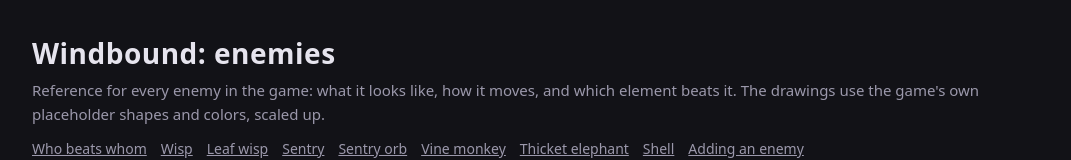
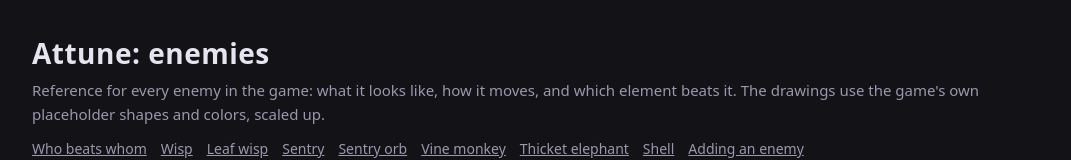
Before and after one commit to SnirNehemia/Celeste-Bender, a plain HTML site: page ENEMIES.html in a window 1280 px wide. Shown: the top 160 px of the page, without its empty margins (104-1175 px from the left). Drawn offline with Linux system fonts and the light colour scheme.

Commit message:
Rename the game from Windbound to Attune, add the hero icon
Project name, end screen, chapter labels (the Air chapter) and docs say
Attune; icon.svg (the hero and his pack) is the project icon.

Co-Authored-By: Claude Sonnet 5.5 <noreply@anthropic.com>

```diff
--- a/ENEMIES.html
+++ b/ENEMIES.html
@@ -3,9 +3,9 @@
 <head>
 <meta charset="utf-8">
 <meta name="viewport" content="width=device-width, initial-scale=1">
-<title>Windbound Enemies</title>
+<title>Attune Enemies</title>
 <!--
-  Enemy reference for Windbound. Open in any browser.
+  Enemy reference for Attune. Open in any browser.
   The drawings use the SAME placeholder shapes, sizes and colors as the game code
   (scenes/enemies/*.gd), in game pixels scaled up. When an enemy's look or rules
   change in code, update its card and its column of the table here too. The table
@@ -116,7 +116,7 @@
 <body>
 <main>
   <header>
-    <h1>Windbound: enemies</h1>
+    <h1>Attune: enemies</h1>
     <p>Reference for every enemy in the game: what it looks like, how it moves, and which element beats it. The drawings use the game's own placeholder shapes and colors, scaled up.</p>
     <nav>
       <a href="#table">Who beats whom</a>
```
Also changed, not shown: icon.svg (added), 17 other files.
